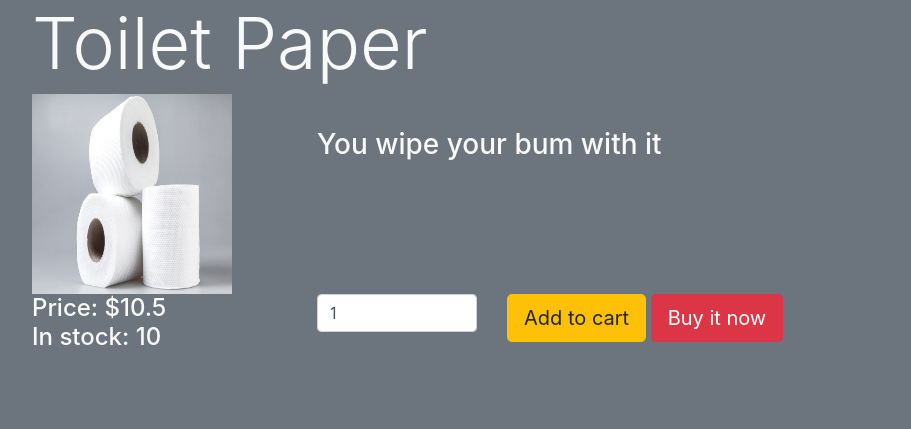
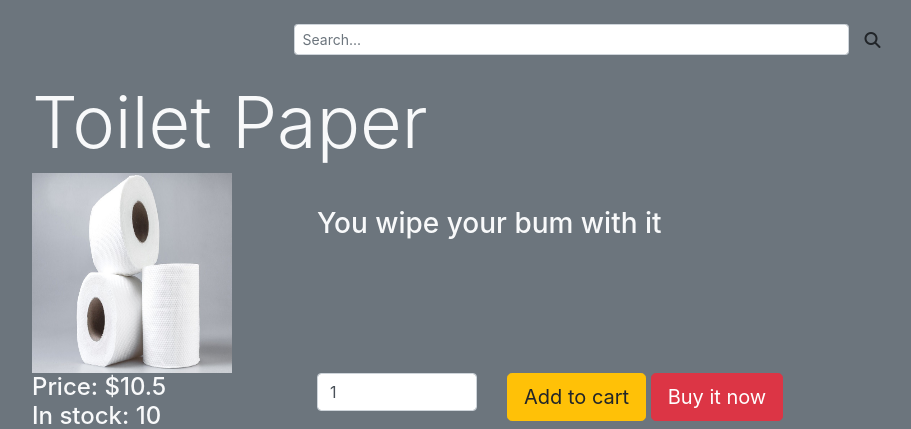
Before and after one commit to IsaacLehman/Covid-Bunker, a Flask app: page /product/4/ in a window 1280 px wide. Shown: the part 56-485 px from the top of the page, without its empty margins (53-964 px from the left). Run offline with Flask 2, Linux system fonts and the light colour scheme; data comes from the database, SQL or seed files in the repository; some libraries are stand-ins or nearby versions.

Commit message:
search is now a block in base, added to single prod page as well

```diff
--- a/covid-bunker/templates/base.html
+++ b/covid-bunker/templates/base.html
@@ -52,6 +52,15 @@
         {% endblock %}
     </header>
 
+    {% block search %}
+    <div class="container pt-4 pb-4">
+        <form class="form-inline d-flex justify-content-center md-form form-sm">
+          <input class="form-control form-control-sm mr-3 w-50" type="text" placeholder="Search..." aria-label="Search">
+          <i class="fas fa-search" aria-hidden="true"></i>
+        </form>
+    </div>
+    {% endblock %}
+
     <main class="text-light pb-5">
         {% block content %}
         {% endblock %}
--- a/covid-bunker/templates/product_single.html
+++ b/covid-bunker/templates/product_single.html
@@ -16,6 +16,10 @@
         {{ super() }}
     {% else %}
     {% endif %}
+{% endblock %}
+
+{% block search %}
+    {{ super() }}
 {% endblock %}
 
 {% block content %}
```
Also changed, not shown: covid-bunker/templates/home.html (+4 -7 lines).
